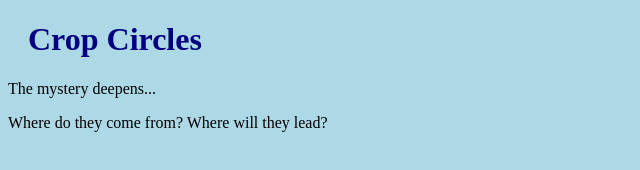
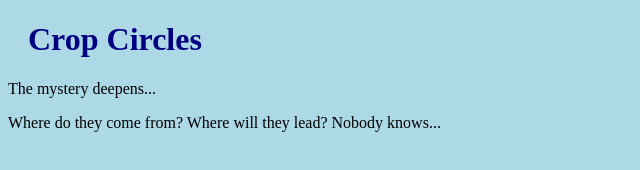
Before and after one commit to Schackasawa/CropCircles, a plain HTML site: page index.html in a window 1280 px wide. Shown: the whole page, without its empty margins (0-640 px from the left). Drawn offline with Linux system fonts and the light colour scheme.

Commit message:
Tweaked html...

```diff
--- a/index.html
+++ b/index.html
@@ -8,7 +8,7 @@
 
 <h1>Crop Circles</h1>
 <p>The mystery deepens...</p>
-<p>Where do they come from? Where will they lead?</p>
+<p>Where do they come from? Where will they lead? Nobody knows...</p>
 
 </body>
 </html>
```
